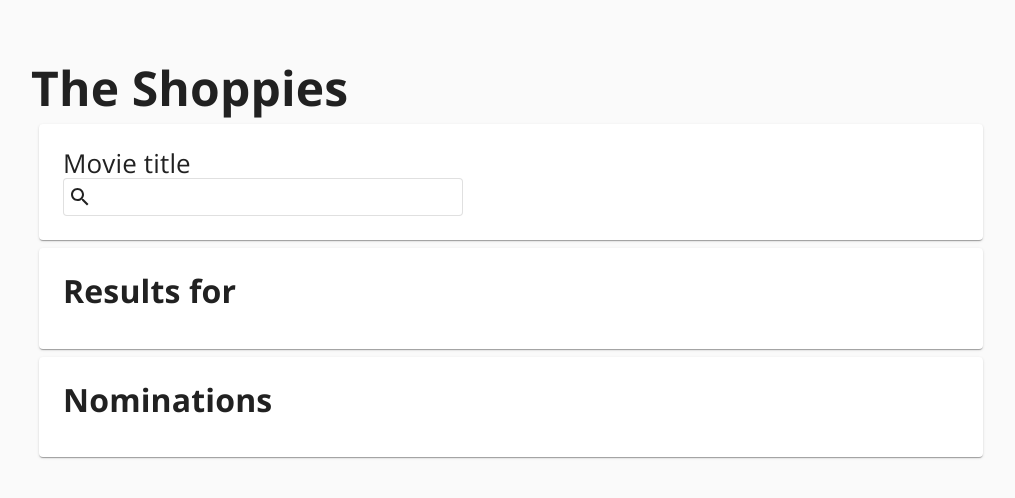
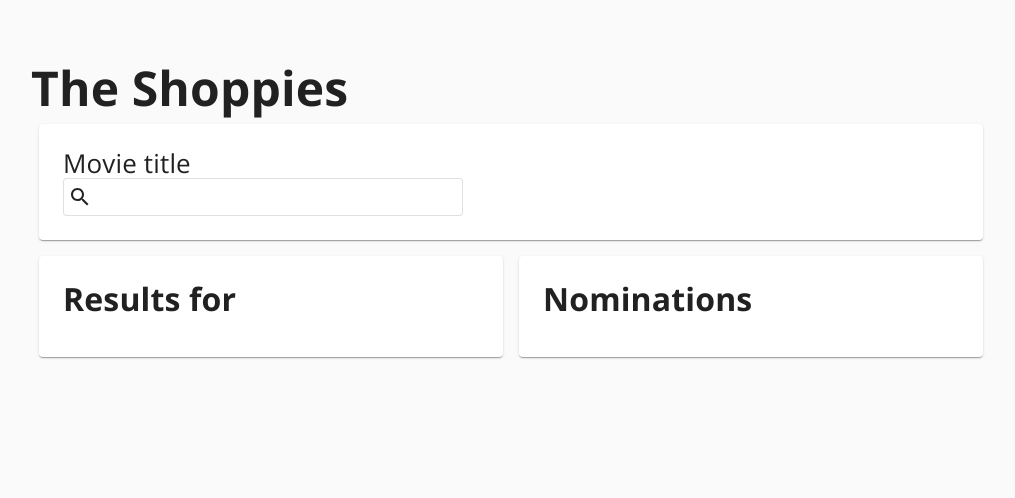
Before and after one commit to armiantos/shopify-frontend-intern, a React (Create React App) app: page / in a window 1280 px wide. Shown: the top 498 px of the page, without its empty margins (129-1144 px from the left). Built offline with nearby package versions, Linux system fonts and the light colour scheme.

Commit message:
Display search results and nominations on 2 columns in large screens

```diff
--- a/src/App.tsx
+++ b/src/App.tsx
@@ -4,6 +4,7 @@ import { searchMovies } from './api/OMDb';
 
 import Box from '@material-ui/core/Box';
 import Paper from '@material-ui/core/Paper';
+import Grid from '@material-ui/core/Grid';
 import SearchBar from './components/SearchBar';
 import ClickableMovie from './components/ClickableMovie';
 import Banner from './components/Banner';
@@ -102,13 +103,18 @@ function App() {
                         />
                     </Paper>
 
+                    <Grid container>
+                        <Grid item sm={12} md={6}>
                             <Paper className={`SearchResults ${classes.paper}`}>
                                 <Typography variant="h2">
                                     Results for {searchResults?.title}
                                 </Typography>
                                 <ul>
                                     {searchResults?.movies.map((movie) => (
-                                <li key={movie.imdbID} className={classes.item}>
+                                        <li
+                                            key={movie.imdbID}
+                                            className={classes.item}
+                                        >
                                             <ClickableMovie
                                                 movie={movie}
                                                 buttonText="Nominate"
@@ -121,12 +127,18 @@ function App() {
                                     ))}
                                 </ul>
                             </Paper>
-
+                        </Grid>
+                        <Grid item sm={12} md={6}>
                             <Paper className={`Nominations ${classes.paper}`}>
-                        <Typography variant="h2">Nominations</Typography>
+                                <Typography variant="h2">
+                                    Nominations
+                                </Typography>
                                 <ul>
                                     {nominations.map((movie) => (
-                                <li key={movie.imdbID} className={classes.item}>
+                                        <li
+                                            key={movie.imdbID}
+                                            className={classes.item}
+                                        >
                                             <ClickableMovie
                                                 movie={movie}
                                                 buttonText="Remove"
@@ -136,6 +148,8 @@ function App() {
                                     ))}
                                 </ul>
                             </Paper>
+                        </Grid>
+                    </Grid>
                 </ThemeProvider>
             </div>
         </Box>
```
Lines whose indentation alone changed are shown as unchanged.
